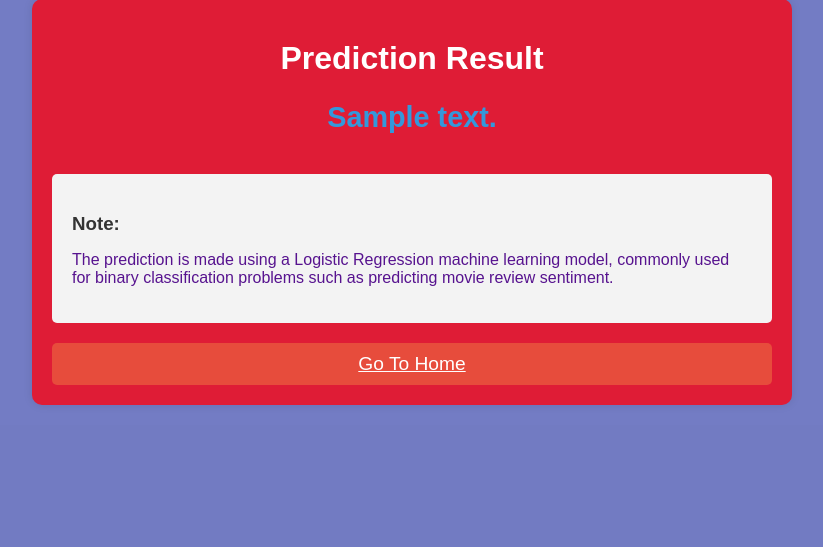
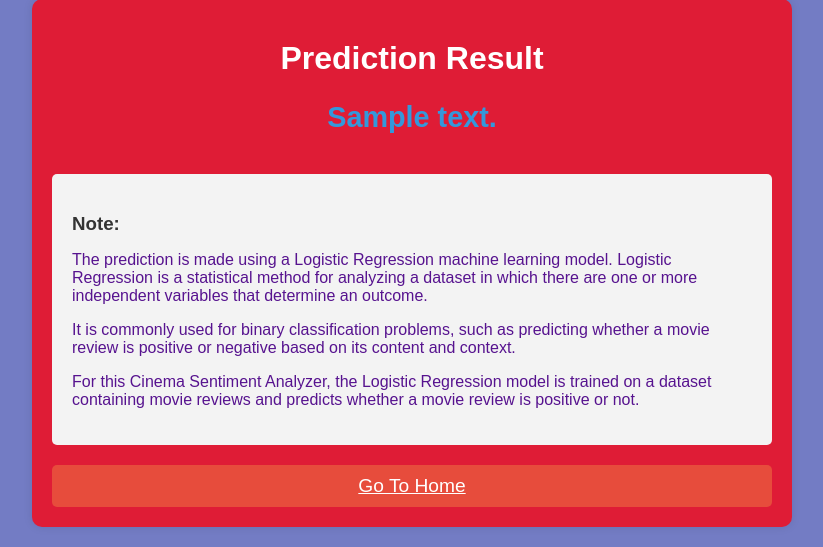
Before and after one commit to abhishek10027/Cinema-Sentiment-Analyzer, a Flask app: template templates/index.html in a window 1280 px wide. Shown: the part 647-1194 px from the top of the page, without its empty margins (228-1051 px from the left). Before the commit the page ends 1052 px from the top, so only its background shows below. Run offline with Flask 3, Linux system fonts and the light colour scheme; the template is opened without the code that fills it: most values are stand-ins (such as "Sample title", 1, 10 or a date in 2020); parts of the project's set-up code (start-up, migrations or seed data) failed here and were passed over.

Commit message:
index.html

```diff
--- a/templates/index.html
+++ b/templates/index.html
@@ -164,7 +164,9 @@
             </div>
             <div class="note-section">
                 <h3>Note:</h3>
-                <p>The prediction is made using a Logistic Regression machine learning model, commonly used for binary classification problems such as predicting movie review sentiment.</p>
+                <p>The prediction is made using a Logistic Regression machine learning model. Logistic Regression is a statistical method for analyzing a dataset in which there are one or more independent variables that determine an outcome. </p>
+                <p>It is commonly used for binary classification problems, such as predicting whether a movie review is positive or negative based on its content and context. </p>
+                <p>For this Cinema Sentiment Analyzer, the Logistic Regression model is trained on a dataset containing movie reviews and predicts whether a movie review is positive or not. </p>
             </div>
             <!-- Reset button -->
             <a href="/reset" class="reset-btn">Go To Home</a>
```
